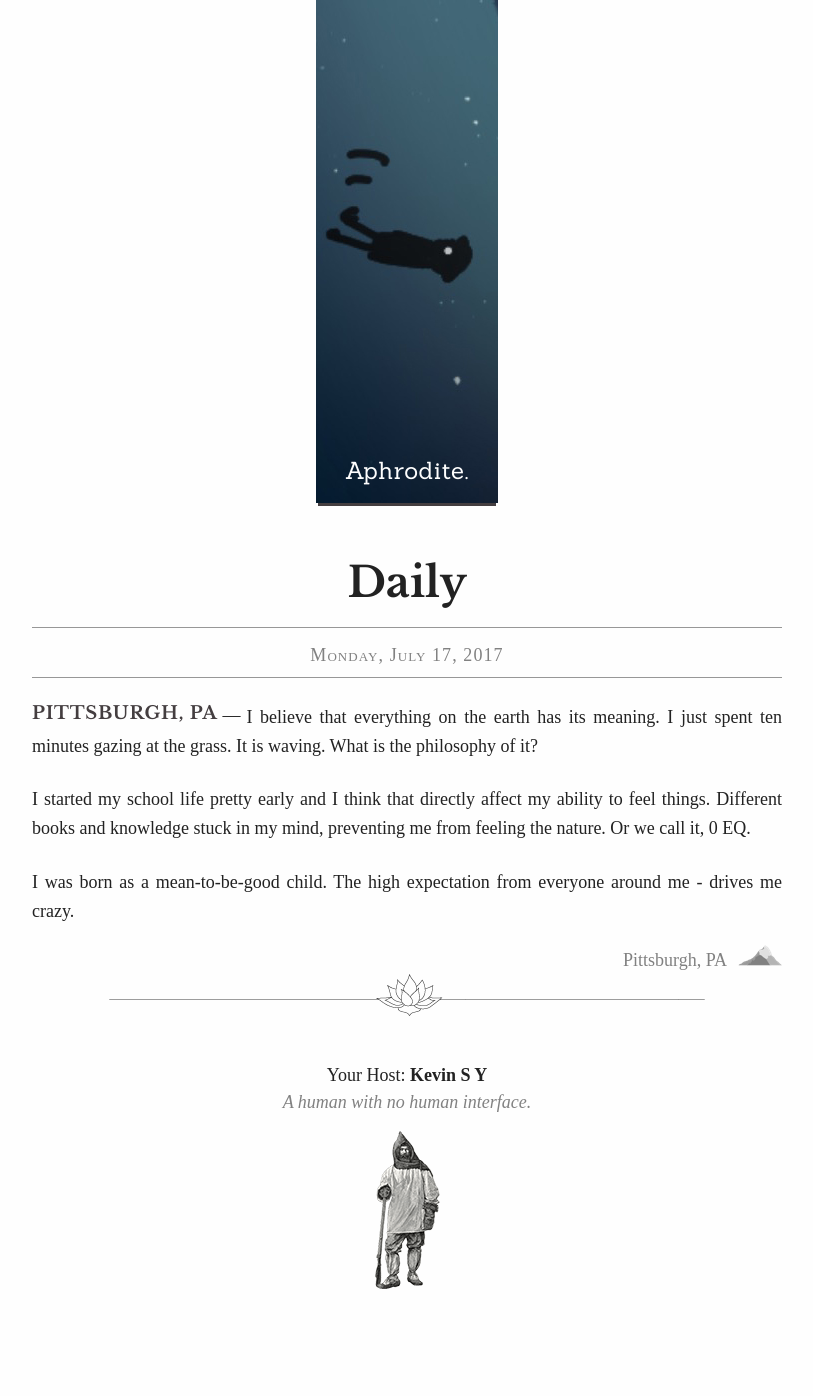
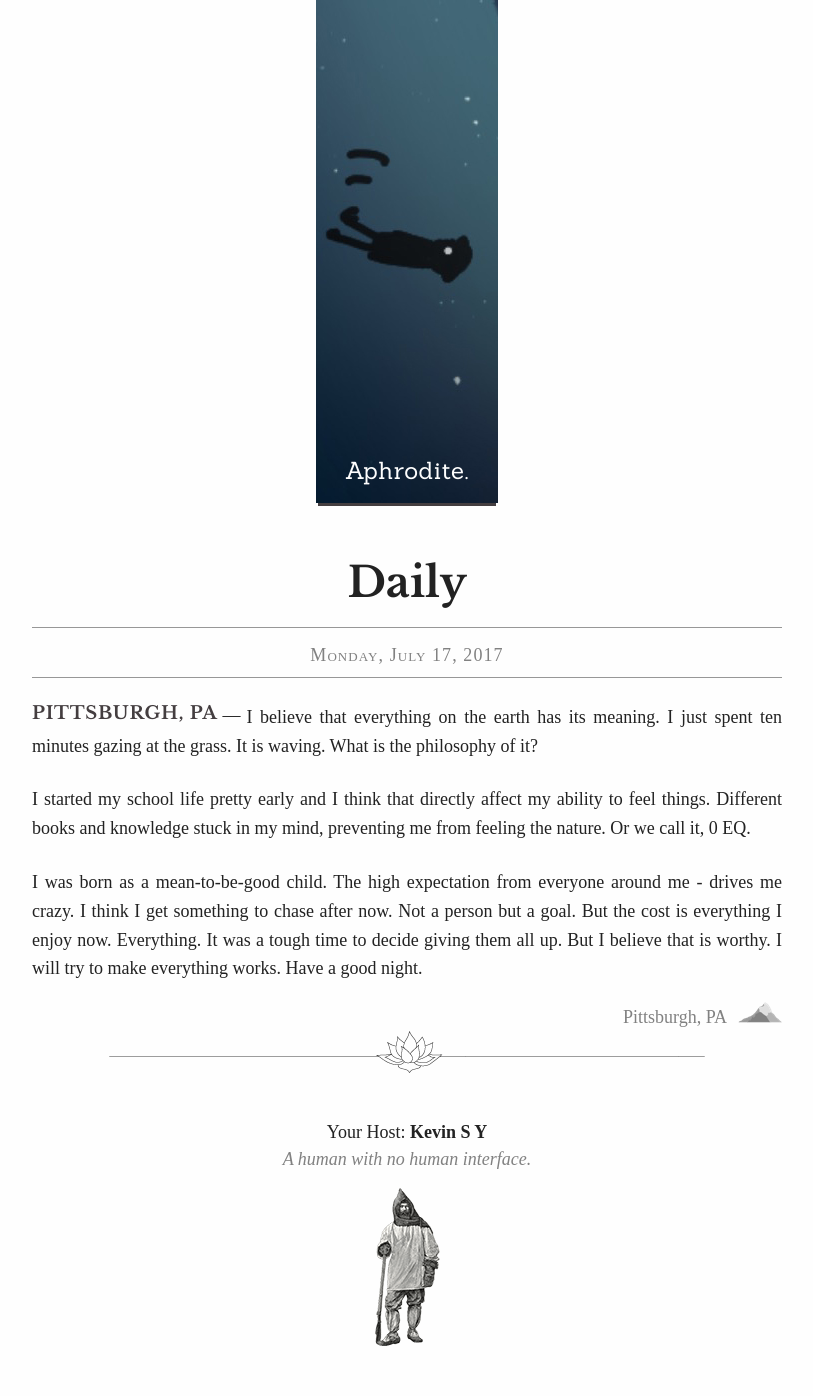
Before and after one commit to KevinSirius/gyang.me, a Jekyll site: the page built from _posts/2017-07-17-Daily.md, in a window 1280 px wide. Shown: the whole page, without its empty margins (233-1046 px from the left). Built offline with Jekyll 4.4.1, drawn with Linux system fonts in a browser that asks for light colours; before the commit the page ends 1339 px from its top, so only the background shows below that.

Commit message:
Daily Update

```diff
--- a/_posts/2017-07-17-Daily.md
+++ b/_posts/2017-07-17-Daily.md
@@ -14,3 +14,6 @@ What is the philosophy of it?
 I started my school life pretty early and I think that directly affect my ability to feel things. Different books and knowledge stuck in my mind, preventing me from feeling the nature. Or we call it, 0 EQ.
 
 I was born as a mean-to-be-good child. The high expectation from everyone around me - drives me crazy.
+I think I get something to chase after now. Not a person but a goal. But the cost is everything I enjoy now. Everything. It was a tough time to decide giving them all up. But I believe that is worthy.
+I will try to make everything works.
+Have a good night.
```
